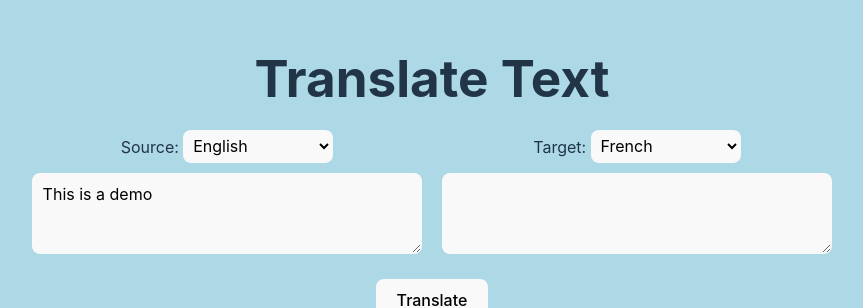
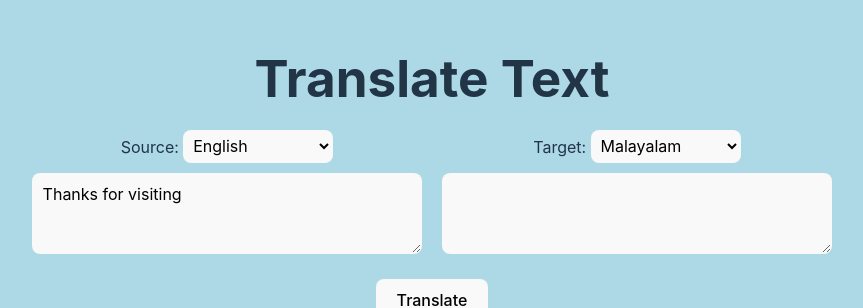
Before and after one commit to leontoys/react-translator, a React (Vite) app: page / in a window 1280 px wide. Shown: the part 111-419 px from the top of the page, without its empty margins (208-1071 px from the left). Built offline with nearby package versions, Linux system fonts and the light colour scheme.

Commit message:
added-tamil-malayalam

```diff
--- a/src/App.jsx
+++ b/src/App.jsx
@@ -13,9 +13,9 @@ function App() {
   const [progressItems, setProgressItems] = useState([])
 
   //translation default languages and inputs
-  const [input, setInput] = useState('This is a demo')
+  const [input, setInput] = useState('Thanks for visiting')
   const [sourceLanguage, setSourceLanguage] = useState('eng_Latn')
-  const [targetLanguage, setTargetLanguage] = useState('fra_Latn')
+  const [targetLanguage, setTargetLanguage] = useState('mal_Mlym')
   const [output, setOutput] = useState('')
 
   //console.log("progress-items",progressItems)
@@ -105,10 +105,11 @@ function App() {
       <div className='container'>
 
         <div className='language-container'>
-          <LanguageSelector type={"Source"} defaultLanguage={"eng_Latn"}
+          <LanguageSelector type={"Source"} defaultLanguage={sourceLanguage}
             onChange={e => setSourceLanguage(e.target.value)}
           ></LanguageSelector>
-          <LanguageSelector type={"Target"} defaultLanguage={"fra_Latn"}
+          <LanguageSelector type={"Target"} defaultLanguage={targetLanguage}
+            onChange={e=>setTargetLanguage(e.target.value)}
           ></LanguageSelector>
         </div>
 
--- a/src/components/LanguageSelector.jsx
+++ b/src/components/LanguageSelector.jsx
@@ -2,9 +2,10 @@ const LANGUAGES = {
     "Acehnese (Arabic script)": "ace_Arab",
     "Acehnese (Latin script)": "ace_Latn",
     "Afrikaans": "afr_Latn",
-    //...
     "English" : "eng_Latn",
     "French" : "fra_Latn",
+    "Malayalam" : "mal_Mlym",
+    "Tamil" : "tam_Taml",
     "Zulu": "zul_Latn",
   }
 
```
